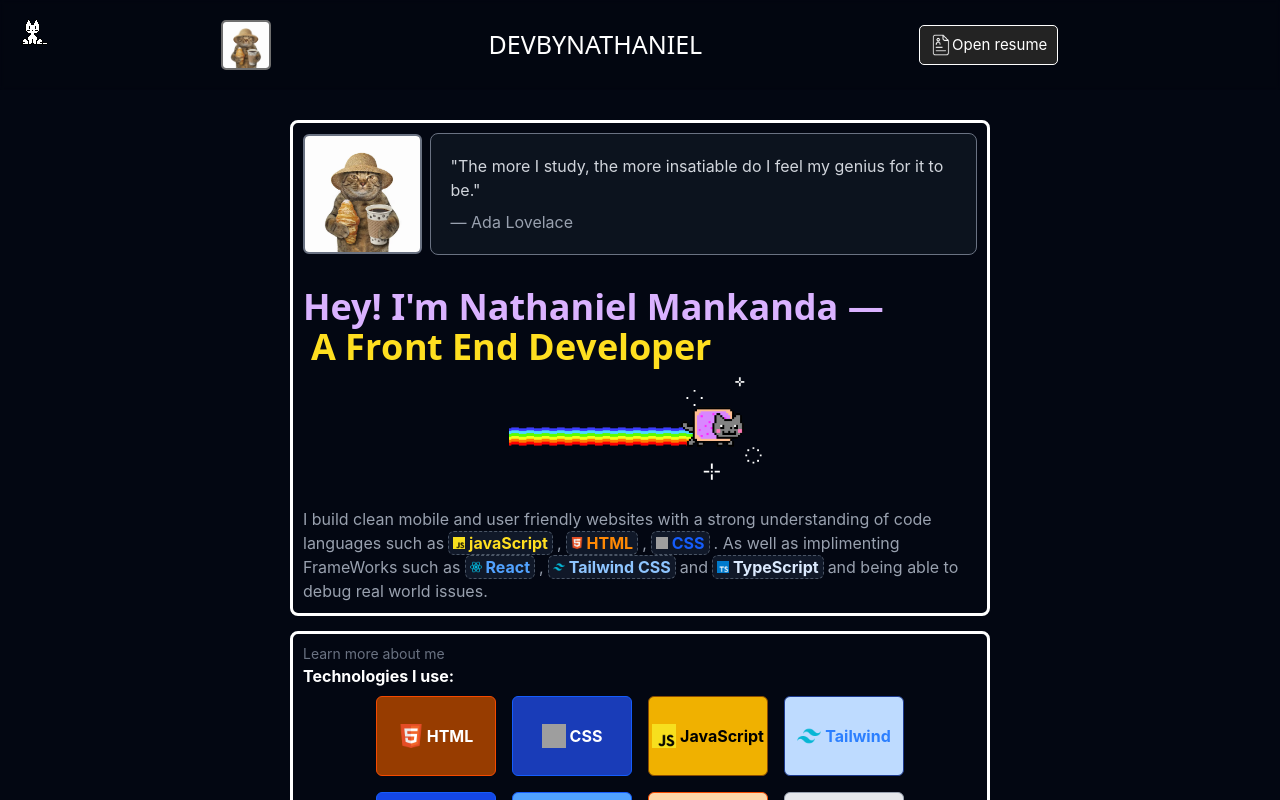
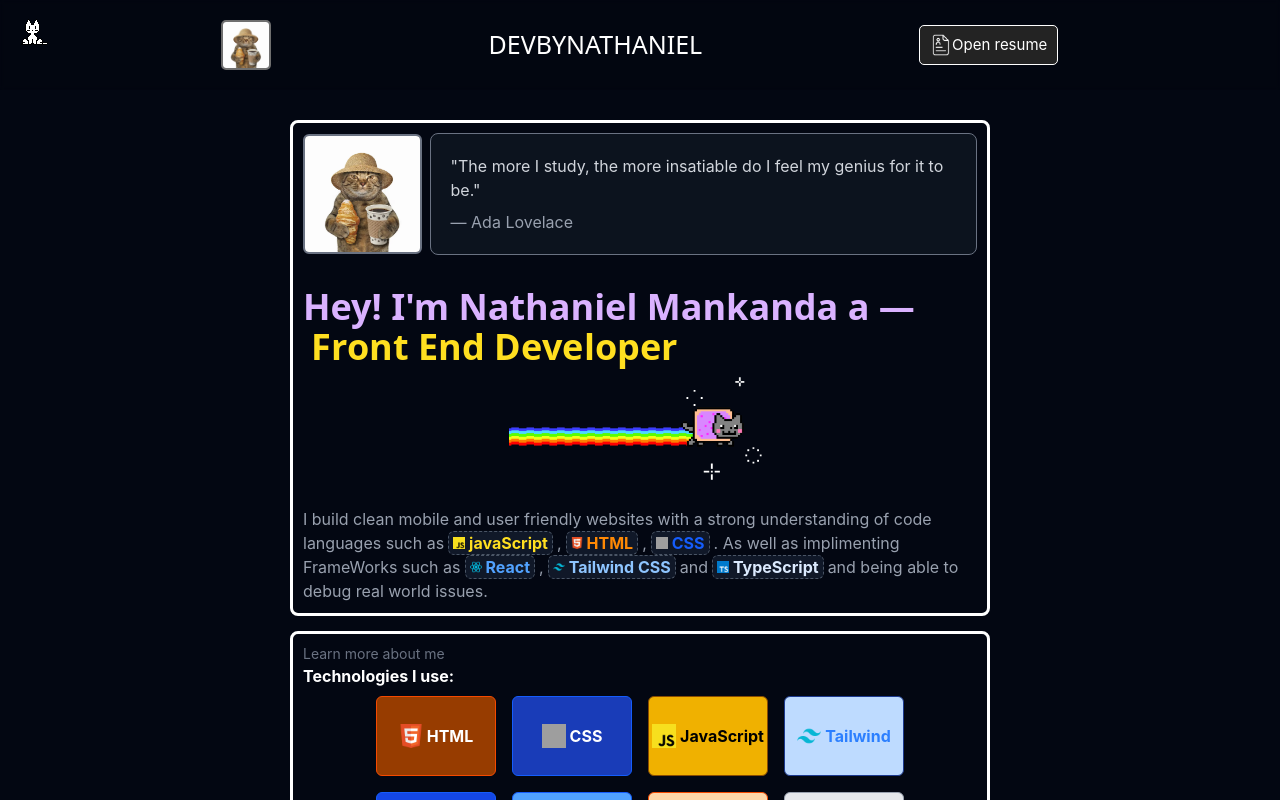
Before and after one commit to NathanielMannkanda/nathaniel-dev-portfolio, a React (Vite) app: page / in a window 1280 px wide. Shown: the top 800 px of the page. Built offline with nearby package versions, Linux system fonts and the light colour scheme; grey boxes are pictures that could not be loaded; a web font is replaced by a local one.

Commit message:
fixed front end developer

```diff
--- a/src/components/Cards.jsx
+++ b/src/components/Cards.jsx
@@ -5,7 +5,7 @@
 export const Cards = () => {
 
   const textRef = useRef(null)
-  const text = "A Front End Developer".split("")
+  const text = "Front End Developer".split("")
 
   const handleHover = () => {
     gsap.killTweensOf(textRef.current.children)
@@ -55,7 +55,7 @@
       <div className="flex flex-row text-xl">
         <p className="title-text text-4xl font-bold">
           <a className="text-purple-300 text-wrap">
-            Hey! I'm Nathaniel Mankanda —
+            Hey! I'm Nathaniel Mankanda a —
           </a>
 
           <span
```
